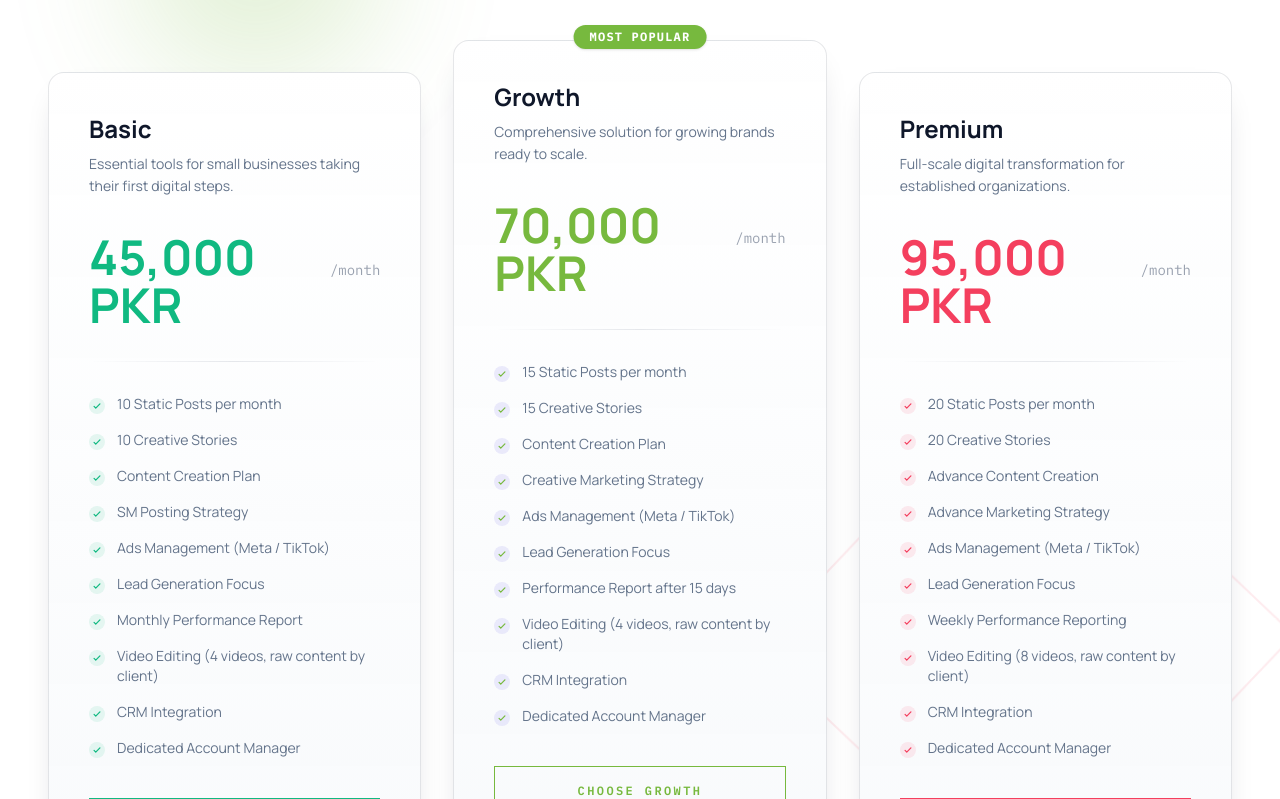
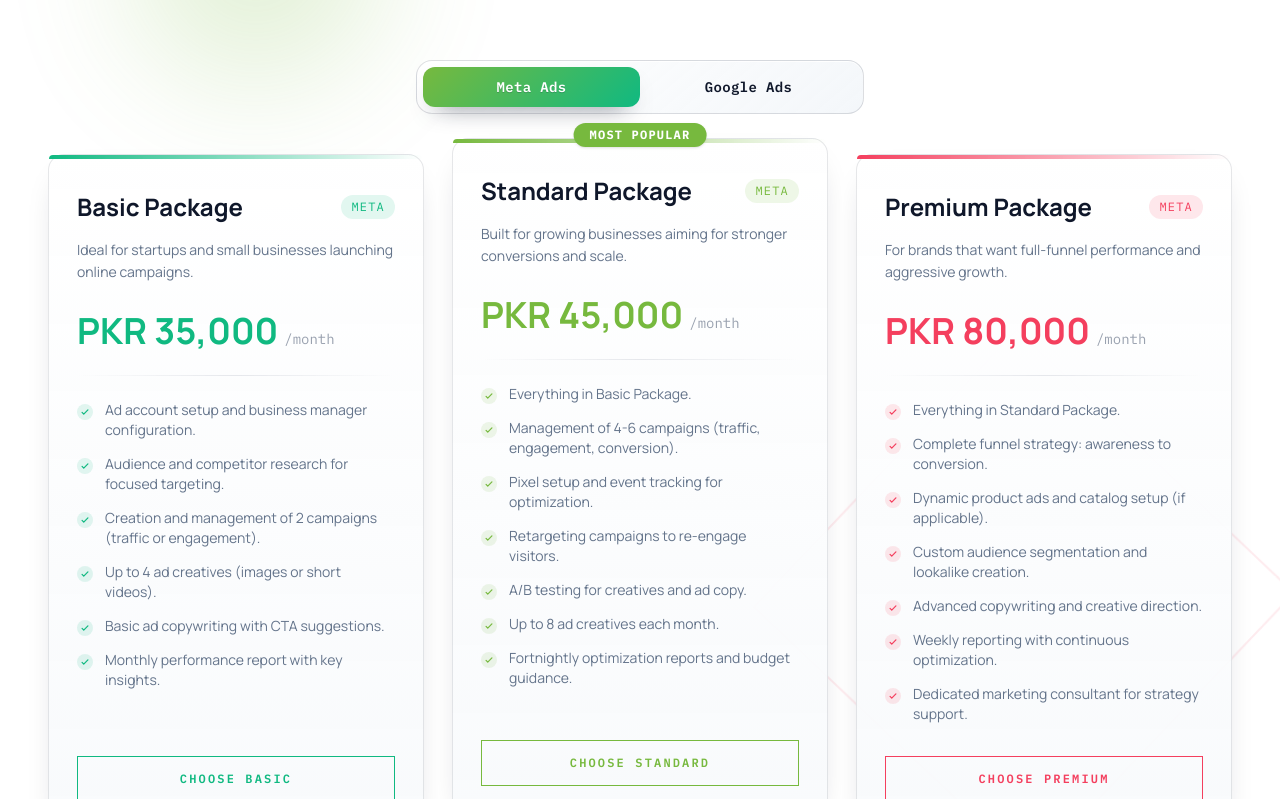
Before and after one commit to mooojn/pk-marketing, a Next.js app: page / in a window 1280 px wide. Shown: the part 3001-3800 px from the top of the page. Built offline with nearby package versions, Linux system fonts and the light colour scheme.

Commit message:
Add pricig

```diff
--- a/app/components/Pricing.tsx
+++ b/app/components/Pricing.tsx
@@ -2,81 +2,141 @@
 
 import React, { useState } from 'react';
 
+type ServiceType = 'meta' | 'google';
+
+type Plan = {
+    name: string;
+    description: string;
+    price: string;
+    features: string[];
+    accent: string;
+    bgAccent: string;
+    popular?: boolean;
+};
+
 const Pricing = () => {
+    const [activeService, setActiveService] = useState<ServiceType>('meta');
     const [hoveredIndex, setHoveredIndex] = useState<number | null>(null);
     const baseCardBorder = "rgba(15, 23, 42, 0.1)";
     const baseCardShadow = "0 14px 34px -20px rgba(15, 23, 42, 0.32), 0 1px 0 rgba(255,255,255,0.9) inset";
     const whatsappNumber = "923706037115";
 
-    const openWhatsApp = (planName: string, planPrice: string) => {
-        const message = `Hi Adzzly, I'm interested in the ${planName} package (${planPrice}/month). Please share more details.`;
+    const openWhatsApp = (serviceName: string, planName: string, planPrice: string) => {
+        const message = `Hi Adzzly, I'm interested in your ${serviceName} ${planName} package (${planPrice} / month). Please share more details.`;
         const url = `https://wa.me/${whatsappNumber}?text=${encodeURIComponent(message)}`;
         window.open(url, "_blank", "noopener,noreferrer");
     };
 
-    const plans = [
+    const pricingByService: Record<ServiceType, { label: string; plans: Plan[] }> = {
+        meta: {
+            label: 'Meta Ads (Facebook & Instagram)',
+            plans: [
                 {
-            name: "Basic",
-            description: "Essential tools for small businesses taking their first digital steps.",
-            price: "45,000 PKR",
+                    name: 'Basic Package',
+                    description: 'Ideal for startups and small businesses launching online campaigns.',
+                    price: 'PKR 35,000',
                     features: [
-                "10 Static Posts per month",
-                "10 Creative Stories",
-                "Content Creation Plan",
-                "SM Posting Strategy",
-                "Ads Management (Meta / TikTok)",
-                "Lead Generation Focus",
-                "Monthly Performance Report",
-                "Video Editing (4 videos, raw content by client)",
-                "CRM Integration",
-                "Dedicated Account Manager"
+                        'Ad account setup and business manager configuration.',
+                        'Audience and competitor research for focused targeting.',
+                        'Creation and management of 2 campaigns (traffic or engagement).',
+                        'Up to 4 ad creatives (images or short videos).',
+                        'Basic ad copywriting with CTA suggestions.',
+                        'Monthly performance report with key insights.'
                     ],
-            accent: "var(--accent-sage)", // Emerald
-            bgAccent: "rgba(16, 185, 129, 0.1)"
+                    accent: 'var(--accent-sage)',
+                    bgAccent: 'rgba(16, 185, 129, 0.12)'
                 },
                 {
-            name: "Growth",
-            description: "Comprehensive solution for growing brands ready to scale.",
-            price: "70,000 PKR",
+                    name: 'Standard Package',
+                    description: 'Built for growing businesses aiming for stronger conversions and scale.',
+                    price: 'PKR 45,000',
                     features: [
-                "15 Static Posts per month",
-                "15 Creative Stories",
-                "Content Creation Plan",
-                "Creative Marketing Strategy",
-                "Ads Management (Meta / TikTok)",
-                "Lead Generation Focus",
-                "Performance Report after 15 days",
-                "Video Editing (4 videos, raw content by client)",
-                "CRM Integration",
-                "Dedicated Account Manager"
+                        'Everything in Basic Package.',
+                        'Management of 4-6 campaigns (traffic, engagement, conversion).',
+                        'Pixel setup and event tracking for optimization.',
+                        'Retargeting campaigns to re-engage visitors.',
+                        'A/B testing for creatives and ad copy.',
+                        'Up to 8 ad creatives each month.',
+                        'Fortnightly optimization reports and budget guidance.'
                     ],
-            accent: "var(--accent-warm)", // Indigo (Primary)
-            bgAccent: "rgba(79, 70, 229, 0.1)",
+                    accent: 'var(--accent-warm)',
+                    bgAccent: 'rgba(119, 185, 62, 0.12)',
                     popular: true
                 },
                 {
-            name: "Premium",
-            description: "Full-scale digital transformation for established organizations.",
-            price: "95,000 PKR",
+                    name: 'Premium Package',
+                    description: 'For brands that want full-funnel performance and aggressive growth.',
+                    price: 'PKR 80,000',
                     features: [
-                "20 Static Posts per month",
-                "20 Creative Stories",
-                "Advance Content Creation",
-                "Advance Marketing Strategy",
-                "Ads Management (Meta / TikTok)",
-                "Lead Generation Focus",
-                "Weekly Performance Reporting",
-                "Video Editing (8 videos, raw content by client)",
-                "CRM Integration",
-                "Dedicated Account Manager"
+                        'Everything in Standard Package.',
+                        'Complete funnel strategy: awareness to conversion.',
+                        'Dynamic product ads and catalog setup (if applicable).',
+                        'Custom audience segmentation and lookalike creation.',
+                        'Advanced copywriting and creative direction.',
+                        'Weekly reporting with continuous optimization.',
+                        'Dedicated marketing consultant for strategy support.'
                     ],
-            accent: "var(--accent-coral)", // Rose
-            bgAccent: "rgba(244, 63, 94, 0.1)"
+                    accent: 'var(--accent-coral)',
+                    bgAccent: 'rgba(244, 63, 94, 0.12)'
                 }
-    ];
+            ]
+        },
+        google: {
+            label: 'Google Ads Services',
+            plans: [
+                {
+                    name: 'Basic Package',
+                    description: 'Great for businesses that need initial visibility and qualified leads.',
+                    price: 'PKR 35,000',
+                    features: [
+                        'Google Ads account and campaign setup.',
+                        'Keyword research and ad group structuring.',
+                        'Creation and management of 2 search campaigns.',
+                        'Ad extension setup: sitelinks, call, and location.',
+                        'Monthly reporting with keyword and performance insights.'
+                    ],
+                    accent: 'var(--accent-teal)',
+                    bgAccent: 'rgba(13, 148, 136, 0.12)'
+                },
+                {
+                    name: 'Standard Package',
+                    description: 'For teams ready to expand campaign types and improve conversion quality.',
+                    price: 'PKR 45,000',
+                    features: [
+                        'Everything in Basic Package.',
+                        '4-6 campaigns across Search and Display networks.',
+                        'Conversion tracking via GTM or Analytics.',
+                        'Ongoing CPC and CTR optimization.',
+                        'Negative keyword refinement to cut wasted spend.',
+                        'Fortnightly analysis, ad copy optimization, and budget guidance.'
+                    ],
+                    accent: 'var(--accent-warm)',
+                    bgAccent: 'rgba(119, 185, 62, 0.12)',
+                    popular: true
+                },
+                {
+                    name: 'Premium Package',
+                    description: 'Designed for established brands needing full multi-channel coverage.',
+                    price: 'PKR 80,000',
+                    features: [
+                        'Everything in Standard Package.',
+                        'Multi-channel strategy: Search, Display, YouTube, Remarketing.',
+                        'Advanced audience segmentation and bid strategy customization.',
+                        'Custom ad copywriting with landing page consultation.',
+                        'Competitor analysis for keywords and ad insights.',
+                        'Weekly reports and strategic growth calls.'
+                    ],
+                    accent: 'var(--accent-purple)',
+                    bgAccent: 'rgba(124, 58, 237, 0.12)'
+                }
+            ]
+        }
+    };
+
+    const activeServiceData = pricingByService[activeService];
 
     return (
-        <section className="relative py-8 lg:py-10 overflow-hidden" style={{ background: 'var(--bg-primary)' }}>
+        <section className="relative py-10 lg:py-14 overflow-hidden" style={{ background: 'var(--bg-primary)' }}>
             {/* Background Ambience */}
             <div
                 className="absolute inset-0 pointer-events-none opacity-40"
@@ -100,9 +160,9 @@ const Pricing = () => {
                 />
             </div>
 
-            <div className="relative z-10 max-w-7xl mx-auto px-6 lg:px-12">
+            <div className="relative z-10 max-w-7xl mx-auto px-5 sm:px-6 lg:px-12">
                 {/* Section Header */}
-                <div className="max-w-3xl mb-20">
+                <div className="max-w-3xl mb-10 lg:mb-14">
                     <div className="flex items-center gap-4 mb-6">
                         <div
                             className="h-px w-12"
@@ -120,7 +180,7 @@ const Pricing = () => {
                     </div>
 
                     <h2
-                        className="text-3xl md:text-4xl lg:text-5xl font-bold leading-tight tracking-tight mb-6"
+                        className="text-3xl md:text-4xl lg:text-5xl font-bold leading-tight tracking-tight mb-5"
                         style={{
                             fontFamily: 'var(--font-display)',
                             color: 'var(--text-primary)'
@@ -137,16 +197,64 @@ const Pricing = () => {
                             lineHeight: '1.8'
                         }}
                     >
-                        Choose the package that fits your goals, or get a custom solution tailored to you.
+                        Toggle between Meta and Google services, then pick the package that matches your growth stage.
                     </p>
                 </div>
 
+                {/* Service Toggle */}
+                <div className="mb-8 lg:mb-10 flex justify-center">
+                    <div
+                        className="relative grid grid-cols-2 p-1.5 rounded-2xl w-full max-w-md"
+                        style={{
+                            border: '1px solid rgba(15, 23, 42, 0.14)',
+                            background: 'linear-gradient(140deg, rgba(255,255,255,0.9) 0%, rgba(241,245,249,0.8) 100%)',
+                            backdropFilter: 'blur(10px)',
+                            boxShadow: '0 18px 40px -28px rgba(15, 23, 42, 0.65), inset 0 1px 0 rgba(255,255,255,0.9)'
+                        }}
+                    >
+                        <div
+                            className="absolute top-1.5 bottom-1.5 w-[calc(50%-6px)] rounded-xl transition-all duration-500 ease-out"
+                            style={{
+                                left: activeService === 'meta' ? '6px' : 'calc(50% + 2px)',
+                                background: 'linear-gradient(135deg, var(--accent-warm) 0%, var(--accent-sage) 100%)',
+                                boxShadow: '0 12px 24px -14px rgba(15, 23, 42, 0.7)'
+                            }}
+                        />
+
+                        {([
+                            { key: 'meta', label: 'Meta Ads' },
+                            { key: 'google', label: 'Google Ads' }
+                        ] as const).map((service) => {
+                            const isActive = activeService === service.key;
+
+                            return (
+                                <button
+                                    key={service.key}
+                                    type="button"
+                                    className="relative z-10 px-4 sm:px-6 py-2.5 rounded-xl text-xs sm:text-sm font-semibold tracking-wide transition-all duration-300"
+                                    style={{
+                                        fontFamily: 'var(--font-mono)',
+                                        color: isActive ? '#ffffff' : 'var(--text-primary)',
+                                        textShadow: isActive ? '0 1px 0 rgba(15, 23, 42, 0.2)' : 'none'
+                                    }}
+                                    onClick={() => {
+                                        setActiveService(service.key);
+                                        setHoveredIndex(null);
+                                    }}
+                                >
+                                    {service.label}
+                                </button>
+                            );
+                        })}
+                    </div>
+                </div>
+
                 {/* Pricing Cards */}
-                <div className="grid grid-cols-1 lg:grid-cols-3 gap-8 items-start">
-                    {plans.map((plan, index) => (
+                <div key={activeService} className="grid grid-cols-1 md:grid-cols-2 xl:grid-cols-3 gap-5 lg:gap-7 items-stretch animate-scale-in">
+                    {activeServiceData.plans.map((plan, index) => (
                         <div
                             key={index}
-                            className={`relative p-8 lg:p-10 transition-all duration-500 rounded-2xl group ${plan.popular ? 'lg:-mt-8 lg:mb-8 z-10' : ''}`}
+                            className={`relative p-6 lg:p-7 transition-all duration-500 rounded-2xl group flex flex-col ${plan.popular ? 'md:col-span-2 xl:col-span-1 xl:-mt-4 xl:mb-4 z-10' : ''}`}
                             style={{
                                 background: hoveredIndex === index
                                     ? "linear-gradient(180deg, rgba(255,255,255,1) 0%, rgba(248,250,252,0.98) 100%)"
@@ -160,7 +268,7 @@ const Pricing = () => {
                             }}
                             onMouseEnter={() => setHoveredIndex(index)}
                             onMouseLeave={() => setHoveredIndex(null)}
-                            onClick={() => openWhatsApp(plan.name, plan.price)}
+                            onClick={() => openWhatsApp(activeServiceData.label, plan.name, plan.price)}
                         >
                             {plan.popular && (
                                 <div
@@ -175,9 +283,15 @@ const Pricing = () => {
                                 </div>
                             )}
 
+                            <div
+                                className="absolute top-0 left-0 right-0 h-1 rounded-t-2xl"
+                                style={{ background: `linear-gradient(90deg, ${plan.accent} 0%, transparent 100%)` }}
+                            />
+
                             {/* Plan Name */}
+                            <div className="mb-4 mt-2 flex items-center justify-between gap-3">
                                 <h3
-                                className="text-2xl font-bold mb-2"
+                                    className="text-xl lg:text-2xl font-bold"
                                     style={{
                                         fontFamily: 'var(--font-display)',
                                         color: 'var(--text-primary)'
@@ -185,10 +299,21 @@ const Pricing = () => {
                                 >
                                     {plan.name}
                                 </h3>
+                                <span
+                                    className="text-[10px] sm:text-xs px-2.5 py-1 rounded-full uppercase tracking-widest"
+                                    style={{
+                                        color: plan.accent,
+                                        background: plan.bgAccent,
+                                        fontFamily: 'var(--font-mono)'
+                                    }}
+                                >
+                                    {activeService === 'meta' ? 'Meta' : 'Google'}
+                                </span>
+                            </div>
 
                             {/* Description */}
                             <p
-                                className="text-sm mb-8 min-h-[48px]"
+                                className="text-sm mb-6 min-h-12"
                                 style={{
                                     color: 'var(--text-muted)',
                                     lineHeight: '1.6'
@@ -198,9 +323,9 @@ const Pricing = () => {
                             </p>
 
                             {/* Price */}
-                            <div className="mb-8 flex items-baseline gap-1">
+                            <div className="mb-6 flex items-baseline gap-1.5 flex-wrap">
                                 <span
-                                    className="text-4xl lg:text-5xl font-bold"
+                                    className="text-3xl lg:text-4xl font-bold"
                                     style={{
                                         fontFamily: 'var(--font-display)',
                                         color: plan.accent
@@ -208,18 +333,18 @@ const Pricing = () => {
                                 >
                                     {plan.price}
                                 </span>
-                                <span className="text-sm text-gray-400 font-mono">/month</span>
+                                <span className="text-xs sm:text-sm text-gray-400 font-mono">/month</span>
                             </div>
 
                             {/* Divider */}
-                            <div className="h-px w-full mb-8 bg-gradient-to-r from-transparent via-gray-200 to-transparent" />
+                            <div className="h-px w-full mb-6 bg-linear-to-r from-transparent via-gray-200 to-transparent" />
 
                             {/* Features */}
-                            <ul className="space-y-4 mb-10">
+                            <ul className="space-y-3.5 mb-8 grow">
                                 {plan.features.map((feature, fIndex) => (
                                     <li key={fIndex} className="flex items-start gap-3 text-sm">
                                         <div
-                                            className="mt-1 w-4 h-4 rounded-full flex items-center justify-center flex-shrink-0"
+                                            className="mt-1 w-4 h-4 rounded-full flex items-center justify-center shrink-0"
                                             style={{ background: plan.bgAccent }}
                                         >
                                             <svg
@@ -240,7 +365,7 @@ const Pricing = () => {
                             {/* CTA Button */}
                             <button
                                 type="button"
-                                className="w-full py-4 text-xs tracking-[0.2em] uppercase font-semibold transition-all duration-300 relative overflow-hidden group/btn"
+                                className="w-full py-3.5 text-[11px] sm:text-xs tracking-[0.18em] uppercase font-semibold transition-all duration-300 relative overflow-hidden group/btn"
                                 style={{
                                     fontFamily: 'var(--font-mono)',
                                     background: 'transparent',
@@ -249,11 +374,11 @@ const Pricing = () => {
                                 }}
                                 onClick={(event) => {
                                     event.stopPropagation();
-                                    openWhatsApp(plan.name, plan.price);
+                                    openWhatsApp(activeServiceData.label, plan.name, plan.price);
                                 }}
                             >
                                 <span className="relative z-10 group-hover/btn:text-white transition-colors duration-300">
-                                    Choose {plan.name}
+                                    Choose {plan.name.replace(' Package', '')}
                                 </span>
                                 <div
                                     className="absolute inset-0 w-full h-full transform scale-x-0 group-hover/btn:scale-x-100 transition-transform duration-300 origin-left"
```
Lines whose indentation alone changed are shown as unchanged.
